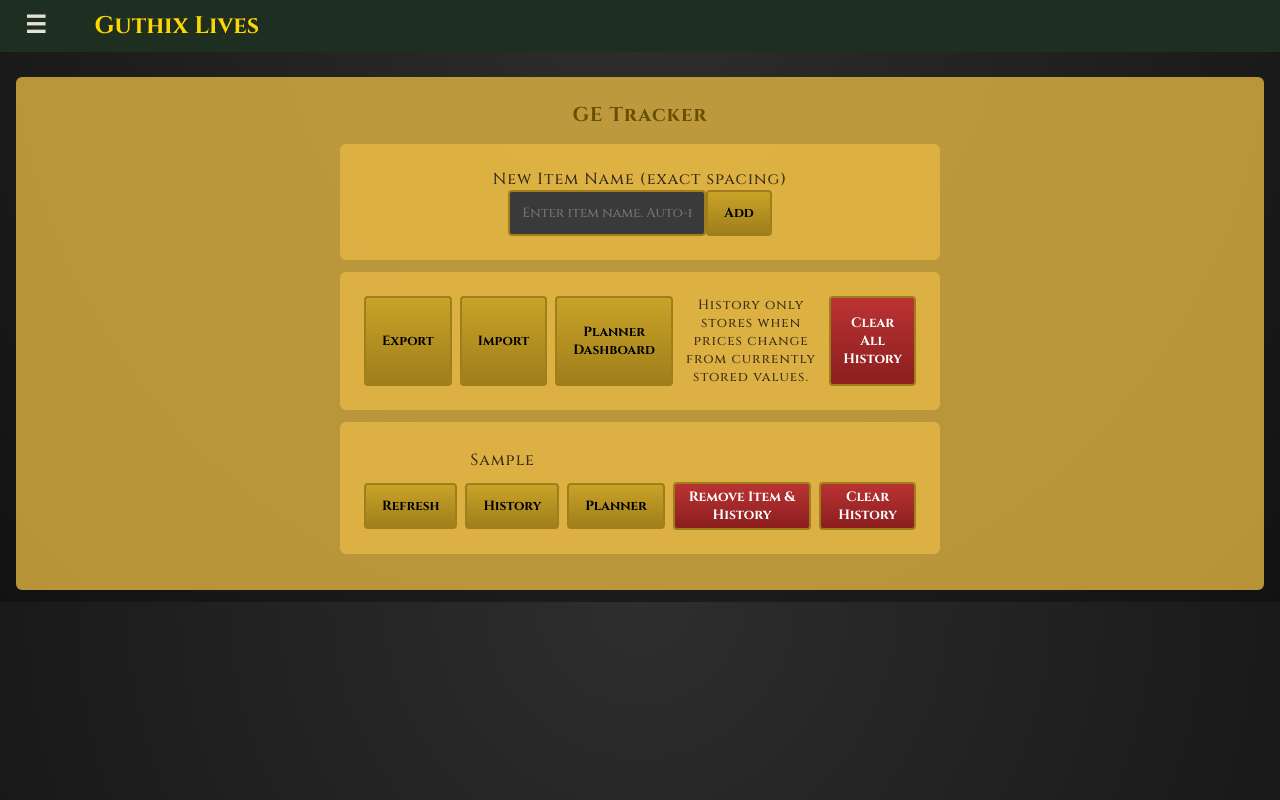
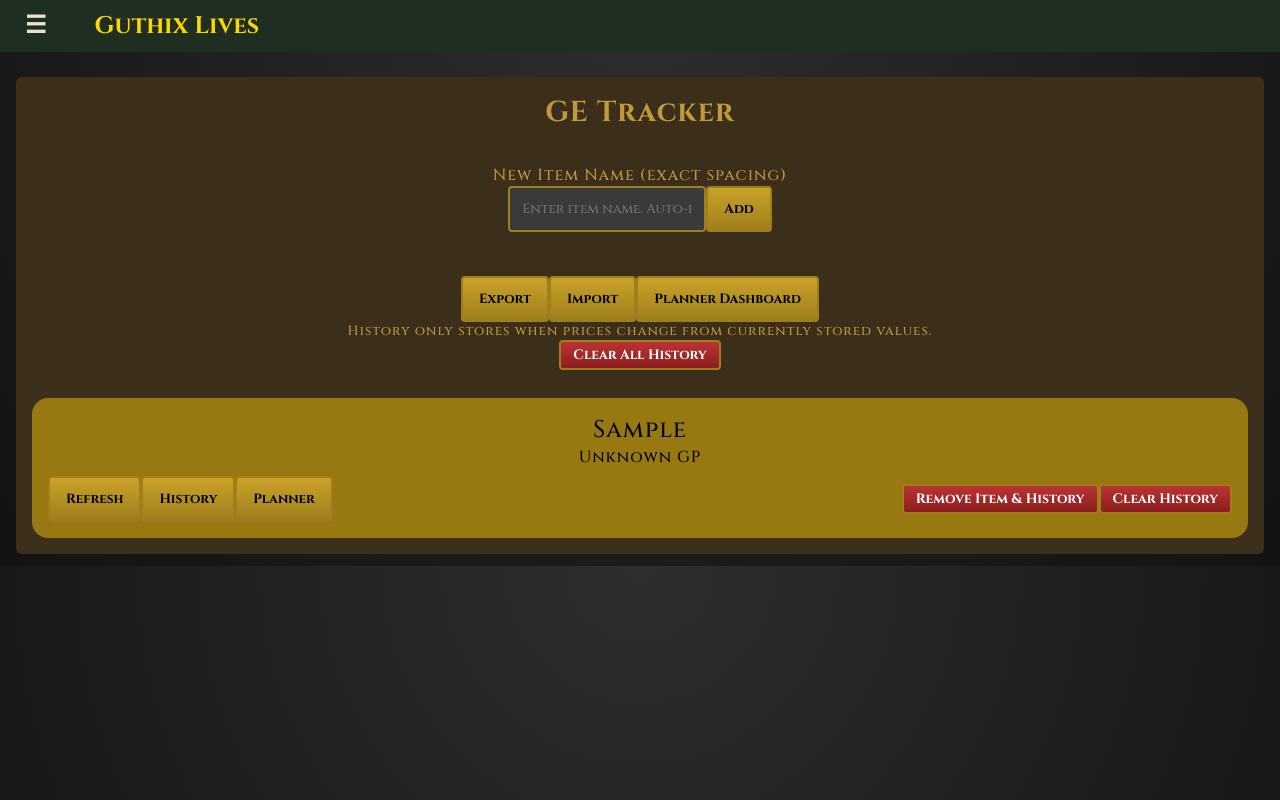
Before and after one commit to andgr457/GuthixLives, a React (Vite) app: page /getracker in a window 1280 px wide. Both pictures are taken after typing "Sample" into the empty fields and a click on the button "Add". Built offline with nearby package versions, Linux system fonts and the light colour scheme.

Commit message:
more ge design

```diff
--- a/src/index.css
+++ b/src/index.css
@@ -12,6 +12,7 @@
   box-sizing: border-box;
 }
 
+
 .app-main {
   padding-top: 65px;
 
@@ -19,26 +20,26 @@
 
 .app-main a {
   text-decoration: none;
-  color:#1e2f22;
+  color:#52a265;
   height: 100vh;
 }
 
 .app-main a:hover {
   text-decoration: none;
-  color:#1e2f22;
+  color:#3c7c4b;
 }
 
 .parchment {
   font-size: 1em;
   letter-spacing: 1px;
-  padding: 1.5em;
+  padding: 1em;
   margin: 12px;
   border-radius: 6px;
-  margin-left: 25%;
-  margin-right: 25%;
+  margin-left: 15%;
+  margin-right: 15%;
   text-align: center;
-  background-color: #e6b844c8;
-  color: #3b2f1b;
+  background-color: #3b2f1b;
+  color: #e6b844c8;
 }
 
 @keyframes parchmentShift {
--- a/src/pages/events/Events.tsx
+++ b/src/pages/events/Events.tsx
@@ -19,7 +19,7 @@
       })}
     </div>
     {events.map((event, index) => (
-      <div id={`${event.id}_${index}`} className='parchment' style={{marginLeft: '5%', marginRight: '5%'}} key={`${index}_${event.title}`}>
+      <div id={`${event.id}_${index}`} className='parchment' key={`${index}_${event.title}`}>
         {/* Render the EventSection component */}
         <EventSection
           title={event.title}
--- a/src/pages/ge/GETracker.tsx
+++ b/src/pages/ge/GETracker.tsx
@@ -182,7 +182,7 @@
         </div>
 
       </div>
-      <div className='parchment inner-parchment' style={{  display: "flex", gap: "0.5rem" }}>
+      <div className='parchment'>
 
         <button className="primary" onClick={exportItems}>
           Export
@@ -217,26 +217,20 @@
         </button>
       </div>
 
-      <div className="parchment inner-parchment">
+
+      <div className="ge-item-list">
           {items.map((item, index) => (
             <>
-            <div key={index}>
-              <table style={{width: '100%', tableLayout: 'auto'}}>
-                <tbody>
-                  <tr>
-                    <td style={{width: '50%'}}>
-                      {item.name}
-                    </td>
-                    <td style={{letterSpacing: '2px'}}>
-                      {item.price ? `${item.price.toLocaleString()} GP` : ''}
-                    </td>
-                  </tr>
-                </tbody>
-              </table>
-
-              <div className="button-row">
+            <div className='ge-item'>
+              <div className='ge-item-header'>
+                {item.name}
+              </div>
+              <div>
+                {item.price?.toLocaleString() ?? 'Unknown'} GP
+              </div>
+              <div className="button-row" style={{}}>
                 {/* Left-side buttons */}
-                <div className="button-group">
+                <div>
                   <button
                     className="primary"
                     onClick={() => refreshOne(item.name as string)}
@@ -258,7 +252,7 @@
                 </div>
 
                 {/* Right-side danger buttons */}
-                <div className="button-group">
+                <div>
                   <button
                     className="danger"
                     onClick={() => removeItem(item.name)}
@@ -273,10 +267,9 @@
                   </button>
                 </div>
               </div>
-
             </div>
             {showHistory?.get(item.name) === true && (
-              <div className="parchment inner-parchment">
+              <div className="ge-item-list">
                 {history
                   .filter((h) => h.name === item.name)
                   .map((h, i) => {
@@ -287,7 +280,7 @@
                     return (
                       <div
                         key={`${item.name}_${i}`}
-                        className="parchment inner-parchment"
+                        className="ge-item"
                       >
                         <table style={{ width: "100%", tableLayout: 'auto' }}>
                           <tbody>
--- a/src/styles/Event.css
+++ b/src/styles/Event.css
@@ -3,16 +3,14 @@
   background: linear-gradient(to bottom, #1a1a1a, #000);
   padding: 24px;
   border-radius: 16px;
-  border: 1px solid rgba(255, 191, 0, 0.2);
   box-shadow: 0 4px 12px rgba(0,0,0,0.5);
   text-align: center;
   margin-bottom: 24px;
 }
 
 .event-title {
-  font-size: 1.25em;
+  font-size: 1.8em;
   font-weight: bold;
-  color: #684e00;
   margin-bottom: 16px;
   letter-spacing: 1px;
 
@@ -26,7 +24,6 @@
 }
 
 .event-highlight-amber {
-  color: #FFC107;
   font-weight: bold;
 }
 
--- a/src/styles/GE.css
+++ b/src/styles/GE.css
@@ -1,5 +1,17 @@
 
-.inner-parchment {
+.ge-item-list {
   margin-left: 0;
   margin-right: 0;
 }
+
+.ge-item {
+  margin-top: 5px;
+  background-color: #977811;
+  padding: 1em;
+  color: black;
+  border-radius: 1em;
+}
+
+.ge-item-header {
+  font-size: 1.5em;
+}
```
